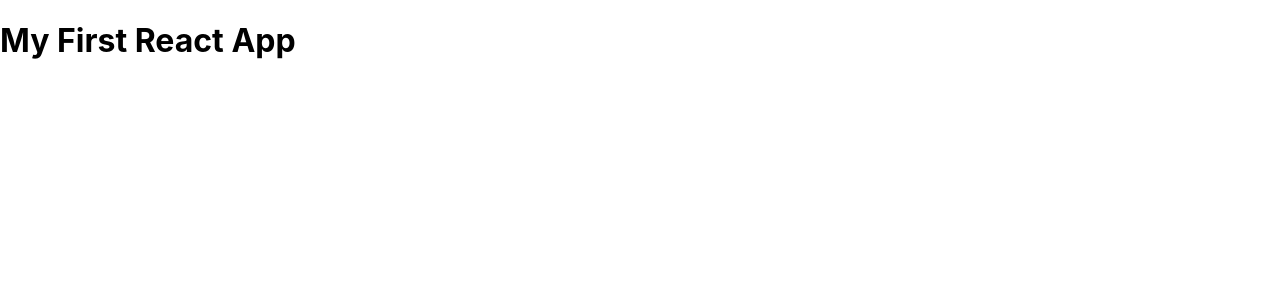
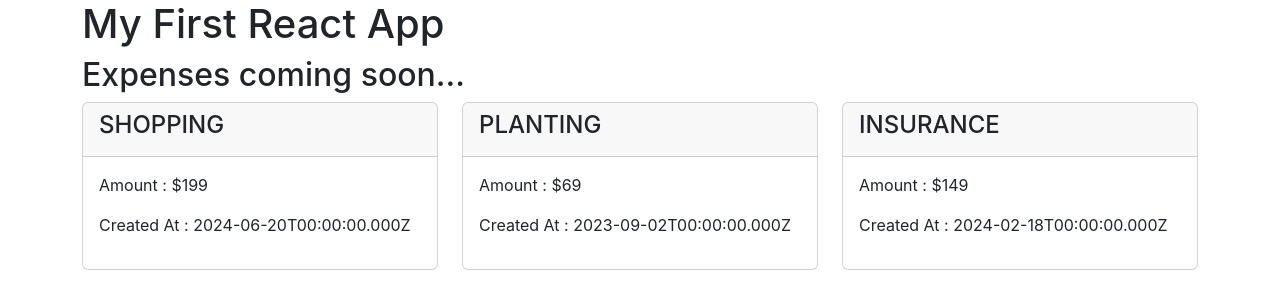
Before and after one commit to synergy2411/db_ui_b2, a React (Create React App) app in the folder frontend-react/: page / in a window 1280 px wide. Shown: the top 308 px of the page. Built offline with nearby package versions, Linux system fonts and the light colour scheme.

Commit message:
props added

```diff
--- a/frontend-react/package.json
+++ b/frontend-react/package.json
@@ -6,6 +6,7 @@
     "@testing-library/jest-dom": "^5.17.0",
     "@testing-library/react": "^13.4.0",
     "@testing-library/user-event": "^13.5.0",
+    "bootstrap": "^5.3.3",
     "react": "^18.3.1",
     "react-dom": "^18.3.1",
     "react-scripts": "5.0.1",
--- a/frontend-react/src/App.js
+++ b/frontend-react/src/App.js
@@ -1,7 +1,10 @@
+import Expenses from "./Components/Expenses/Expenses";
+
 function App() {
   return (
-    <div>
+    <div className="container">
       <h1>My First React App</h1>
+      <Expenses />
     </div>
   );
 }
--- /dev/null
+++ b/frontend-react/src/Components/Expenses/ExpenseItem/ExpenseItem.jsx
@@ -0,0 +1,17 @@
+function ExpenseItem({ expense }) {
+  return (
+    <div className="col-4">
+      <div className="card">
+        <div className="card-header">
+          <h4>{expense.title.toUpperCase()}</h4>
+        </div>
+        <div className="card-body">
+          <p>Amount : ${expense.amount}</p>
+          <p>Created At : {expense.createdAt.toISOString()}</p>
+        </div>
+      </div>
+    </div>
+  );
+}
+
+export default ExpenseItem;
--- /dev/null
+++ b/frontend-react/src/Components/Expenses/Expenses.jsx
@@ -0,0 +1,37 @@
+import ExpenseItem from "./ExpenseItem/ExpenseItem";
+
+function Expenses() {
+  let expenses = [
+    {
+      id: "e001",
+      title: "shopping",
+      amount: 199,
+      createdAt: new Date("Jun 20, 2024"),
+    },
+    {
+      id: "e002",
+      title: "planting",
+      amount: 69,
+      createdAt: new Date("Sept 2, 2023"),
+    },
+    {
+      id: "e003",
+      title: "insurance",
+      amount: 149,
+      createdAt: new Date("Feb 18, 2024"),
+    },
+  ];
+
+  return (
+    <div>
+      <h2>Expenses coming soon...</h2>
+      <div className="row">
+        <ExpenseItem expense={expenses[0]} />
+        <ExpenseItem expense={expenses[1]} />
+        <ExpenseItem expense={expenses[2]} />
+      </div>
+    </div>
+  );
+}
+
+export default Expenses;
--- a/frontend-react/src/index.js
+++ b/frontend-react/src/index.js
@@ -1,5 +1,7 @@
 import React from "react";
 import ReactDOM from "react-dom/client";
+import "bootstrap/dist/css/bootstrap.min.css";
+
 import "./index.css";
 import App from "./App";
 
```
Also changed, not shown: 1 other file (tests, documents, lock files or other folders).
